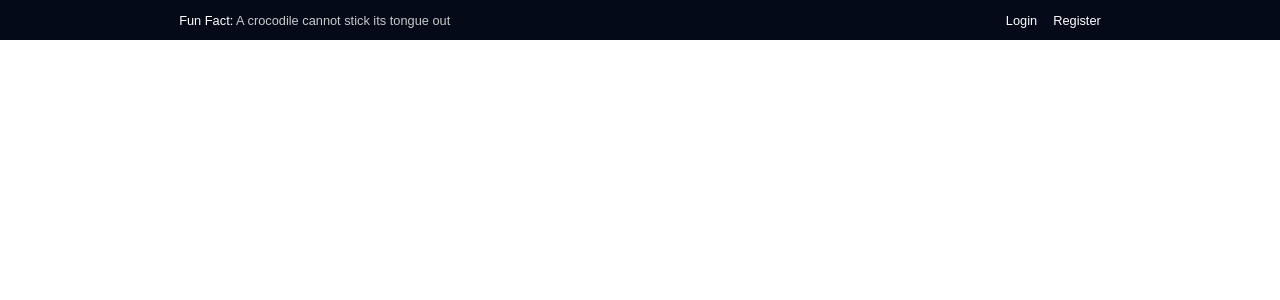
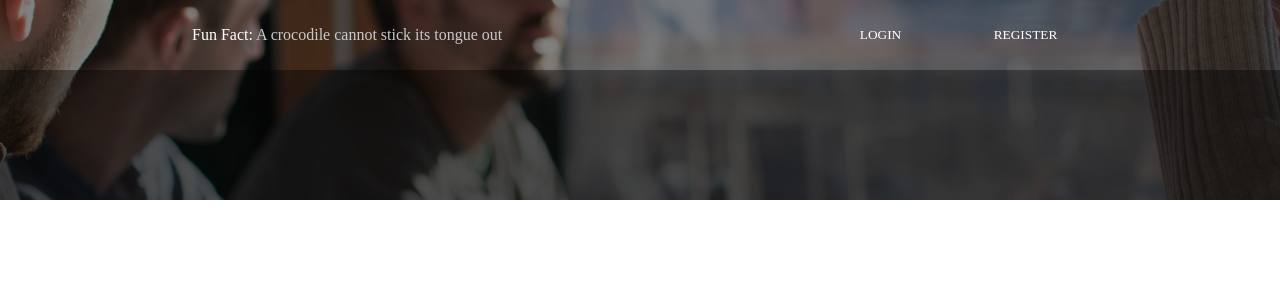
Before and after one commit to davidjpy/forukara, a React (Create React App) app in the folder frontend/: page / in a window 1280 px wide. Shown: the top 300 px of the page. Built offline with nearby package versions, Linux system fonts and the light colour scheme.

Commit message:
Add nav button

```diff
--- a/frontend/craco.config.js
+++ b/frontend/craco.config.js
@@ -4,7 +4,8 @@ module.exports = {
   webpack: {
     alias: {
       '@app': path.resolve(__dirname, 'src/app'),
-      '@common': path.resolve(__dirname, 'src/common')
+      '@common': path.resolve(__dirname, 'src/common'),
+      '@media': path.resolve(__dirname, 'src/media')
     },
   },
 };
--- a/frontend/src/common/layout/Nav.css
+++ b/frontend/src/common/layout/Nav.css
@@ -1,18 +1,31 @@
 .nav {
+    width: 100%;
+    height: 200px;
+    position: relative;
+}
+
+.nav__image {
+    position: absolute;
+    background-image: url('@media/images/nav_background.jpg');
+    background-size: cover;
+    background-repeat: no-repeat;
+    filter: brightness(0.5);
+    height: 100%;
+    width: 100%;
+    z-index: -1;
 }
 
 .nav__header {
     display: flex;
-    height: 40px;
-    background-color: #040A18;
-    padding: 0 14%;
+    padding: 0 15%;
     align-items: center;
     gap: 6px;
+    height: 35%;
 }
 
 .nav__body {
     color: white;
-    font-size: 0.8rem;
+    font-size: 1rem;
 }
 
 .nav__body--gray {
@@ -21,5 +34,85 @@
 
 .nav__button-wrapper {
     display: flex;
-    gap: 16px;
+    align-items: center;
+    gap: 20px;
 }
+
+.nav__button {
+    position: relative;
+    overflow: hidden;
+    font-family: 'Times New Roman', Times, serif;
+    background-color: transparent;
+    color: white;
+    text-transform: uppercase;
+    border: none;
+    cursor: pointer;
+    height: 40px;
+    width: 125px;
+    border-radius: 6px;
+}
+
+.nav__button--register::after {
+    content: "Register";
+    position: absolute;
+    width: 100%;
+    height: 100%;
+    left: 0;
+    text-align: center;
+    transition: all 400ms cubic-bezier(0.680, -0.550, 0.265, 1.550);
+}
+
+.nav__button--register::before {
+    content: "Join Us →";
+    height: 100%;
+    width: 100%;
+    position: absolute;
+    left: -100%;
+    opacity: 0;
+    transition: all 500ms cubic-bezier(0.680, -0.550, 0.265, 1.550);
+}
+
+.nav__button--login::after {
+    content: "Login";
+    position: absolute;
+    width: 100%;
+    height: 100%;
+    left: 0;
+    text-align: center;
+    transition: all 400ms cubic-bezier(0.680, -0.550, 0.265, 1.550);
+}
+
+.nav__button--login::before {
+    content: "Welcome →";
+    height: 100%;
+    width: 100%;
+    position: absolute;
+    left: -100%;
+    opacity: 0;
+    transition: all 500ms cubic-bezier(0.680, -0.550, 0.265, 1.550);
+}
+
+.nav__button--register:hover,
+.nav__button--login:hover {
+    background: rgba(0, 0, 0, 0.3);
+    border: 1px solid white;
+}
+
+.nav__button--register:hover::before,
+.nav__button--login:hover:hover::before {
+    left: 0;
+    opacity: 1;
+    color: #fff;
+}
+
+.nav__button--register:hover::after,
+.nav__button--login:hover:hover::after {
+    left: 100%;
+    opacity: 0;
+}
+
+.nav__tabs {
+    height: 65%;
+    padding: 0 15%;
+    background-color: rgba(0, 0, 0, 0.4);
+}
--- a/frontend/src/common/layout/Nav.tsx
+++ b/frontend/src/common/layout/Nav.tsx
@@ -1,12 +1,15 @@
 const Nav = () => {
     return (
         <header className='nav'>
+            <div className='nav__image'></div>
             <div className='nav__header'>
                 <p className='nav__body' style={{ flex: 1 }}>Fun Fact: <span className='nav__body nav__body--gray'>A crocodile cannot stick its tongue out</span></p>
                 <div className='nav__button-wrapper'>
-                    <p className='nav__body'>Login</p>
-                    <p className='nav__body'>Register</p>
+                    <button className='nav__button nav__button--login'>&nbsp;</button>
+                    <button className='nav__button nav__button--register'>&nbsp;</button>
                 </div>
+            </div>
+            <div className='nav__tabs'>
             </div>
         </header>
     );
--- a/frontend/src/index.css
+++ b/frontend/src/index.css
@@ -2,5 +2,5 @@
     padding: 0;
     margin: 0;
     box-sizing: border-box;
-    font-family: sans-serif, Arial, Helvetica;
+    font-family: 'Times New Roman', Times, serif;
 }
--- a/frontend/tsconfig.paths.json
+++ b/frontend/tsconfig.paths.json
@@ -7,6 +7,9 @@
             ],
             "@common/*": [
                 "common/*"
+            ],
+            "@media/*": [
+                "media/*"
             ]
         }
     }
```
Also changed, not shown: frontend/src/media/images/nav_background.jpg (added).
